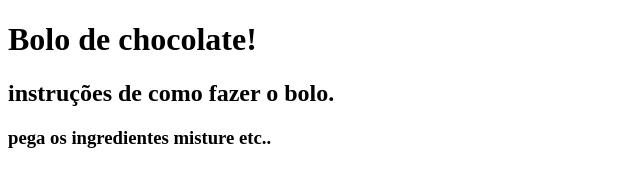
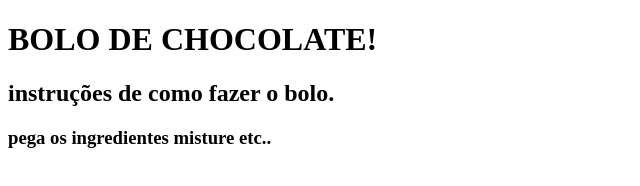
Before and after one commit to marceloramosmarques13-oss/sistema_de_receita_de_bolo, a plain HTML site: page receita.html in a window 1280 px wide. Shown: the whole page, without its empty margins (0-640 px from the left). Drawn offline with Linux system fonts and the light colour scheme.

Commit message:
Update receita.html

```diff
--- a/receita.html
+++ b/receita.html
@@ -4,11 +4,11 @@
 <head>
     <meta lang="pt-br">
     <meta charset="utf-8">
-    <title>bolo com chocolate</title>
+    <title>BOLO DE CHOCOLATE!</title>
 </head>
 
 <body>
-    <h1>Bolo de chocolate!</h1>
+    <h1>BOLO DE CHOCOLATE!</h1>
     <h2> instruções de como fazer o bolo.</h2>
     <h3>pega os ingredientes misture etc..</h3>
 </body>
```
